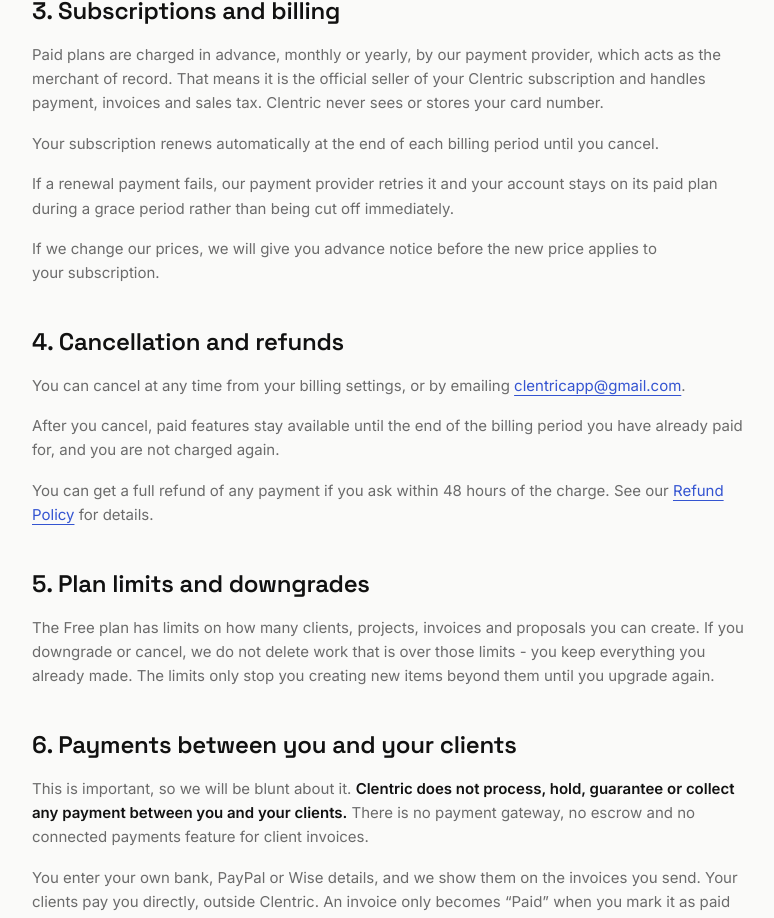
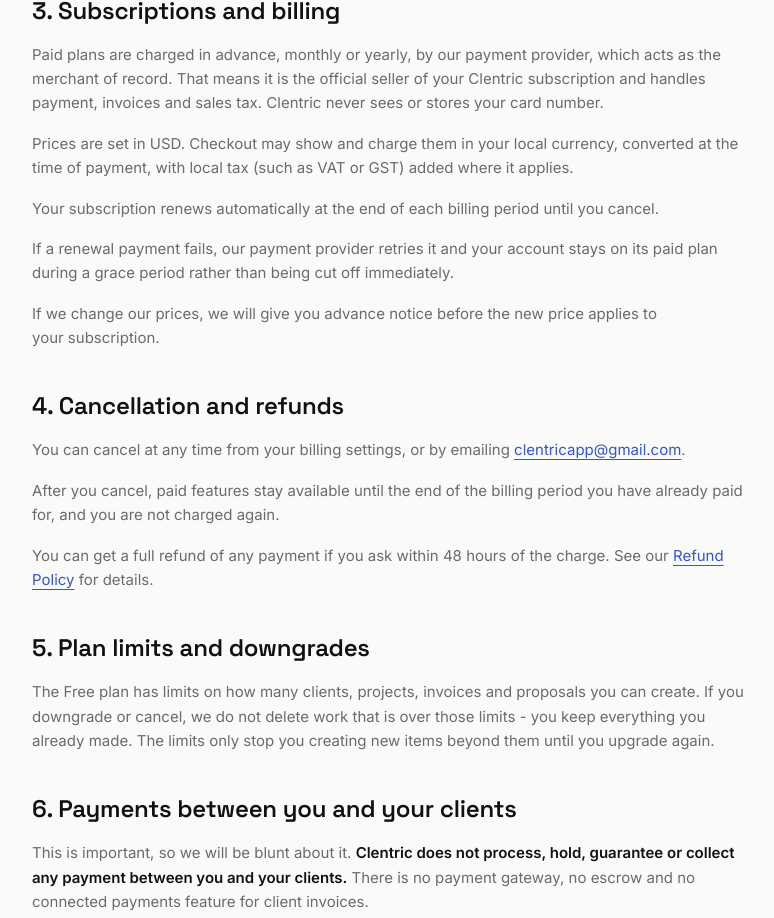
Before and after one commit to fuzailansariii/clentric, a Next.js app: page /terms in a window 1280 px wide. Shown: the part 1569-2487 px from the top of the page, without its empty margins (244-1018 px from the left). Built offline with nearby package versions, Linux system fonts and the light colour scheme.

Commit message:
docs: local-currency checkout wording and billing setup
Pricing small print and terms say checkout may charge local currency with local tax; privacy lists Dodo Payments as processor; README documents billing env vars and the grant script.

```diff
--- a/app/terms/page.tsx
+++ b/app/terms/page.tsx
@@ -143,6 +143,11 @@
           official seller of your {LEGAL.productName} subscription and handles
           payment, invoices and sales tax. {LEGAL.productName} never sees or
           stores your card number.
+        </p>
+        <p>
+          Prices are set in USD. Checkout may show and charge them in your
+          local currency, converted at the time of payment, with local tax
+          (such as VAT or GST) added where it applies.
         </p>
         <p>
           Your subscription renews automatically at the end of each billing
--- a/lib/legal-config.ts
+++ b/lib/legal-config.ts
@@ -137,7 +137,8 @@
     { name: "ImageKit", purpose: "Storing and serving business logos" },
     { name: "Vercel", purpose: "Hosting" },
     {
-      name: "Payment provider",
+      // Legal pages must name it; the app UI says "our payment provider".
+      name: "Dodo Payments",
       purpose:
         "Subscription billing for Clentric plans only, as merchant of record",
     },
--- a/lib/plans.ts
+++ b/lib/plans.ts
@@ -166,7 +166,8 @@
   headline: "Simple pricing",
   subheadline: "Start free. Upgrade when you need more.",
   yearlyBadge: `Save $${YEARLY_DISCOUNT_PER_MONTH}/mo`,
-  smallPrint: "Prices in USD. Cancel anytime. See our",
+  smallPrint:
+    "Prices in USD. Checkout may show your local currency, with local tax added. Cancel anytime. See our",
   free,
   pro,
   agency,
```
Also changed, not shown: 1 other file (tests, documents, lock files or other folders).
